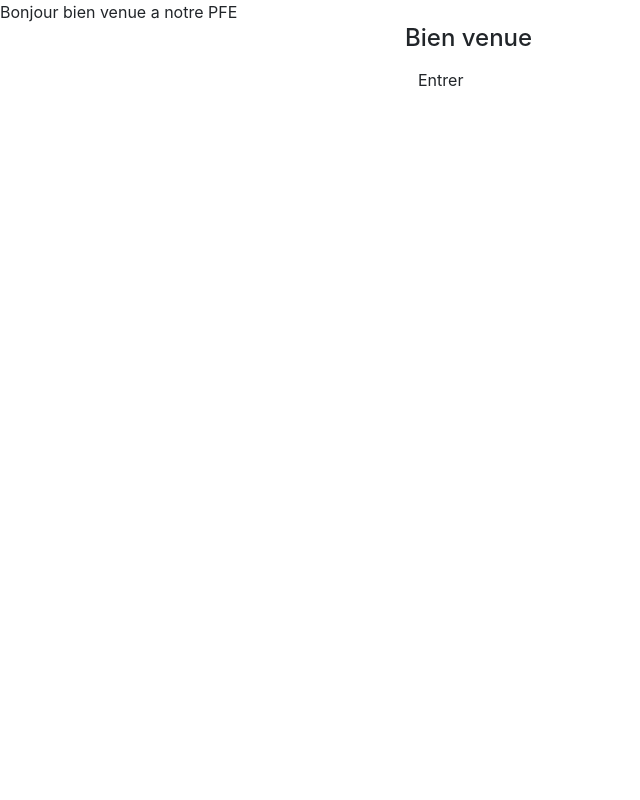
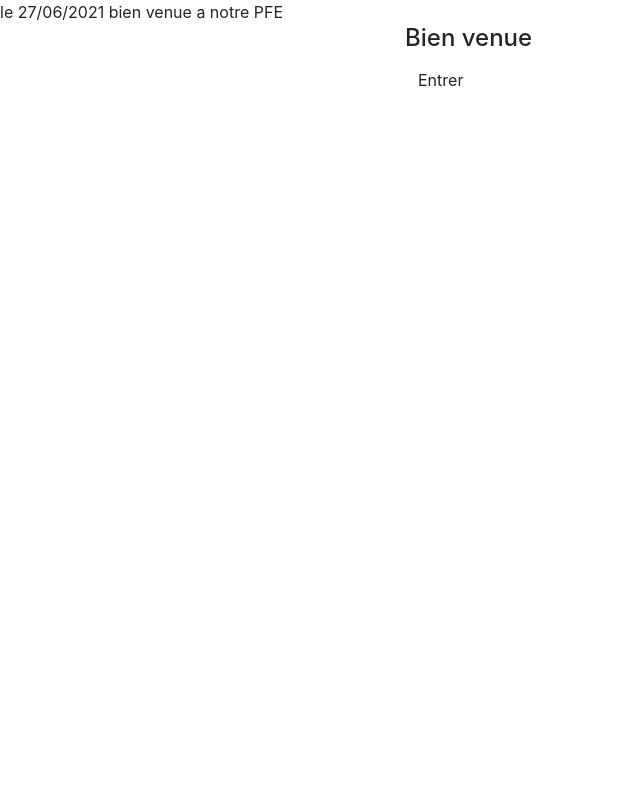
Before and after one commit to hatemsouki/PFEApplication, a PHP site: page /PFE/index.php in a window 1280 px wide. Shown: the whole page, without its empty margins (0-640 px from the left). Run offline with PHP 8.4, Linux system fonts and the light colour scheme; some libraries are stand-ins or nearby versions.

Commit message:
Update index.php

```diff
--- a/PFE/index.php
+++ b/PFE/index.php
@@ -1,6 +1,6 @@
 <?php
 
-  echo 'Bonjour bien venue a  notre PFE ';
+  echo 'le 27/06/2021 bien venue a  notre PFE ';
 
 ?>
 <!DOCTYPE html>
```
